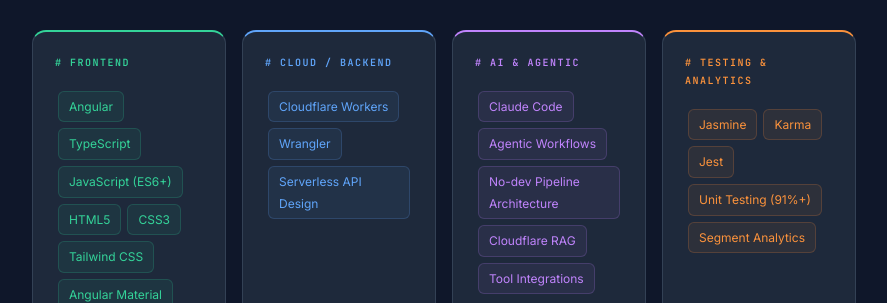
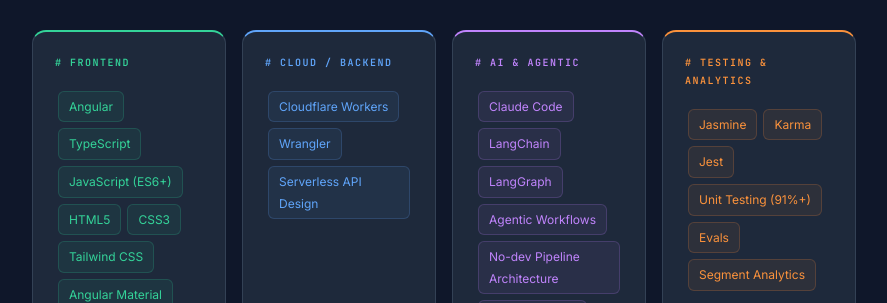
Before and after one commit to Vaibhav1306/vaibhav-portfolio, a React (Vite) app: page / in a window 1280 px wide. Shown: the part 2980-3283 px from the top of the page, without its empty margins (196-1083 px from the left). Built offline with nearby package versions, Linux system fonts and the light colour scheme; no server answers.

Commit message:
Add LangChain, LangGraph, and Evals to skills and chatbot knowledge

```diff
--- a/src/App.jsx
+++ b/src/App.jsx
@@ -16,7 +16,7 @@
 - Mentored 2 AI engineering interns to on-time delivery.
 - Previously: MAQ Software (Angular enterprise, 91%+ test coverage), Accenture.
 - Education: B.Tech IT, Technocrats Institute of Technology Bhopal, CGPA 8.64, 2021.
-- Core skills: Angular (expert), TypeScript, JavaScript, Tailwind, RxJS, Cloudflare Workers, Claude Code, RAG, Jasmine/Karma.
+- Core skills: Angular (expert), TypeScript, JavaScript, Tailwind, RxJS, Cloudflare Workers, Claude Code, LangChain, LangGraph, RAG, Evals, Jasmine/Karma.
 - Email: vshrivastava103@gmail.com
 - LinkedIn: https://www.linkedin.com/in/vaibhav-shrivastava-aa637116a/
 
@@ -322,12 +322,12 @@
   {
     category: 'AI & Agentic',
     color: P.purple,
-    items: ['Claude Code', 'Agentic Workflows', 'No-dev Pipeline Architecture', 'Cloudflare RAG', 'Tool Integrations'],
+    items: ['Claude Code', 'LangChain', 'LangGraph', 'Agentic Workflows', 'No-dev Pipeline Architecture', 'Cloudflare RAG', 'Tool Integrations'],
   },
   {
     category: 'Testing & Analytics',
     color: P.orange,
-    items: ['Jasmine', 'Karma', 'Jest', 'Unit Testing (91%+)', 'Segment Analytics'],
+    items: ['Jasmine', 'Karma', 'Jest', 'Unit Testing (91%+)', 'Evals', 'Segment Analytics'],
   },
 ]
 
```
